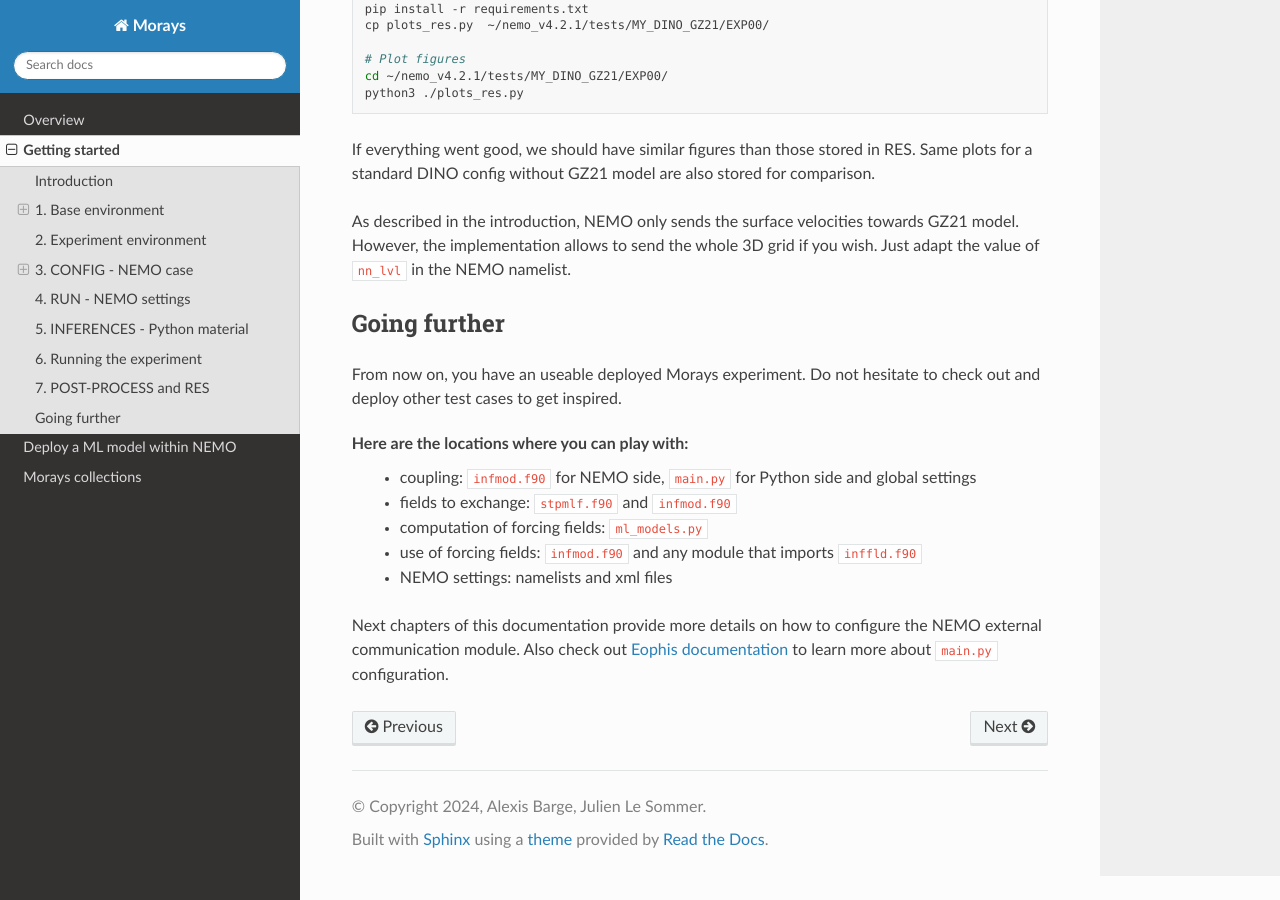
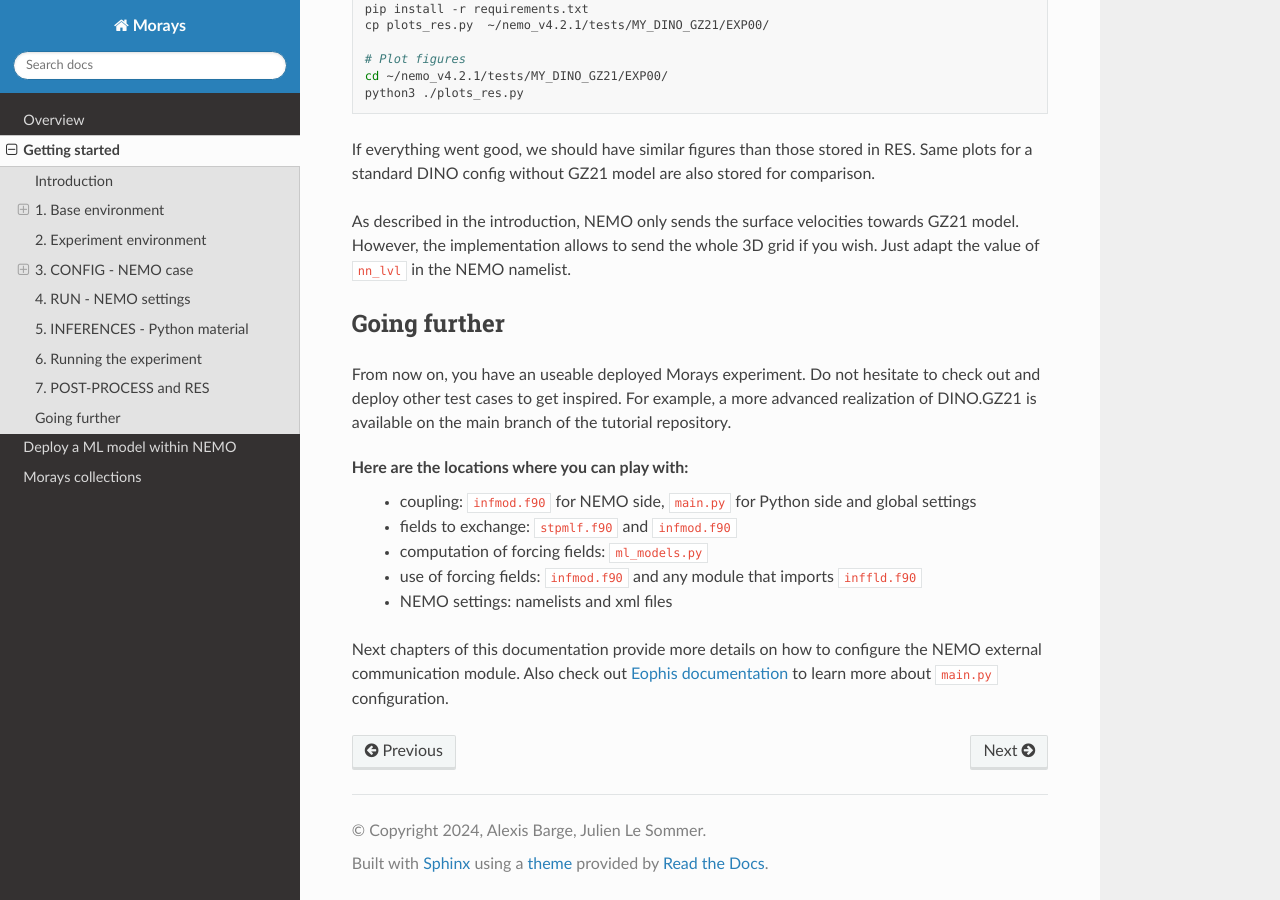
Before and after one commit to morays-community/morays-doc, a Sphinx documentation site: the page built from docs/source/getting_started.rst, in a window 1280 px wide and 900 px high, scrolled down 7908 px. Built offline with Sphinx 7.4.7 and the Read the Docs theme 2.0.0, drawn with Linux system fonts in a browser that asks for light colours.

Commit message:
update getting started

```diff
--- a/docs/source/getting_started.rst
+++ b/docs/source/getting_started.rst
@@ -392,7 +392,7 @@ As described in the introduction, NEMO only sends the surface velocities towards
 Going further
 -------------
 
-From now on, you have an useable deployed Morays experiment. Do not hesitate to check out and deploy other test cases to get inspired.
+From now on, you have an useable deployed Morays experiment. Do not hesitate to check out and deploy other test cases to get inspired. For example, a more advanced realization of DINO.GZ21 is available on the main branch of the tutorial repository.
 
 Here are the locations where you can play with:
     - coupling: ``infmod.f90`` for NEMO side, ``main.py`` for Python side and global settings
```
